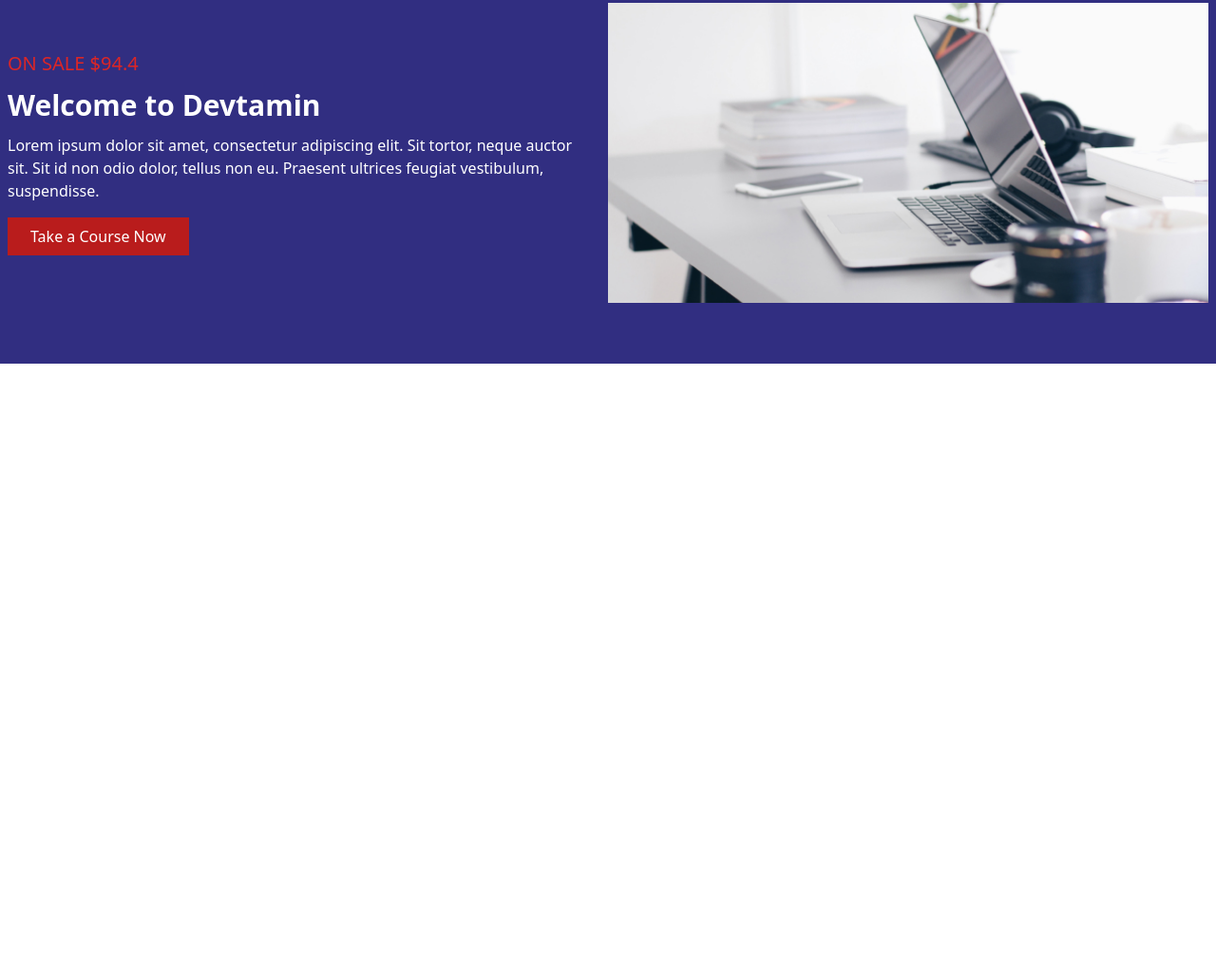
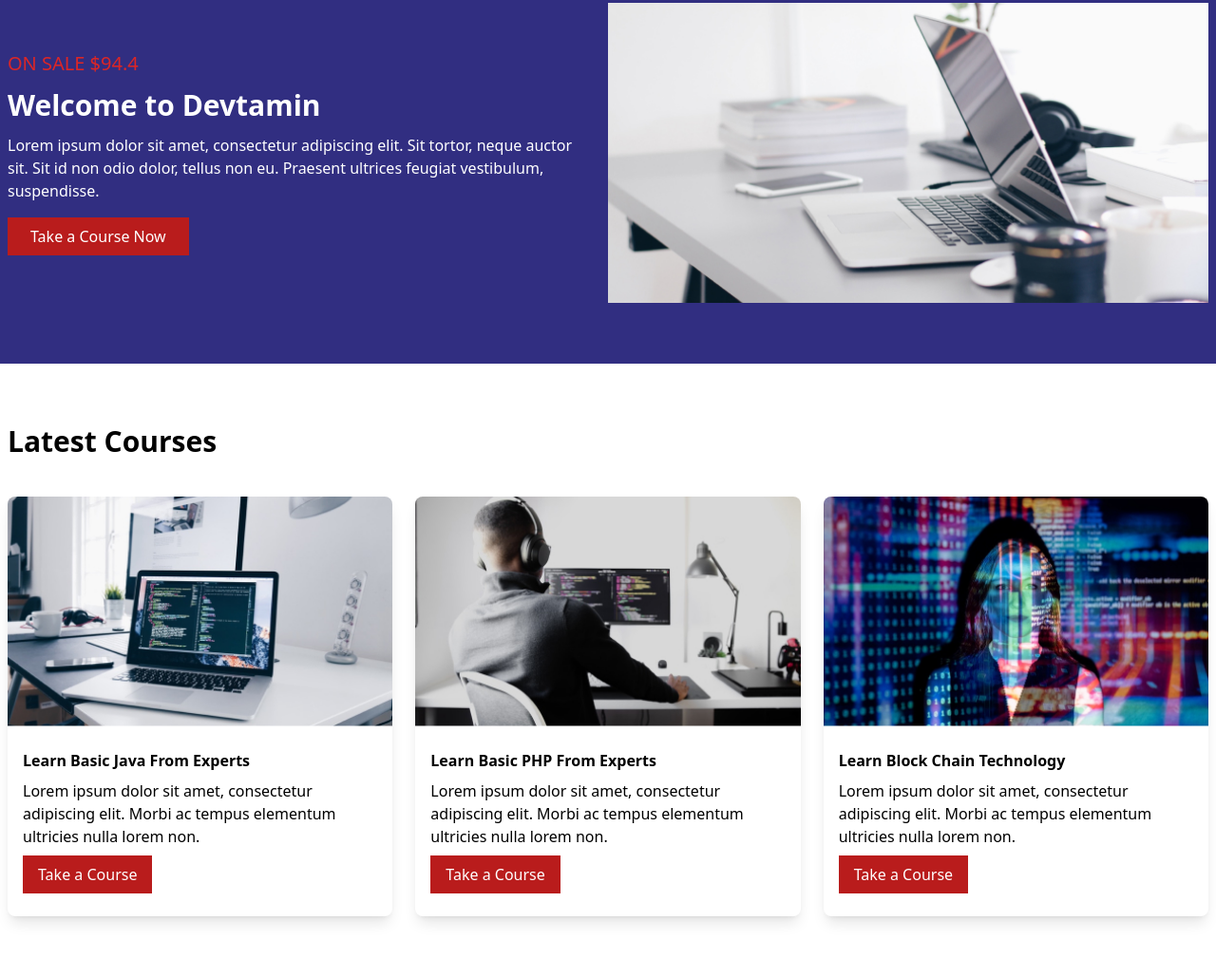
Before and after one commit to vladimirovicp/exempleHtml, a website: page tailwind/devtamin/src/index.html in a window 1280 px wide. Shown: the part 129-1158 px from the top of the page at 95% size. Before the commit the page ends 800 px from the top, so only its background shows below. Drawn offline with Linux system fonts and the light colour scheme.

Commit message:
EP.4 Create a Tailwind Card

```diff
--- a/tailwind/devtamin/src/index.html
+++ b/tailwind/devtamin/src/index.html
@@ -43,7 +43,39 @@
                 <img class="w-full" src="../img/unsplash.jpg" alt="Welcome to Devtamin">
             </div>
         </div>
+    </section>
 
+    <section id="latest-course" class="py-16">
+        <div class="container mx-auto px-2">
+            <h2 class="text-3xl font-bold mb-10">Latest Courses</h2>
+            <div class="flex gap-6">
+                <div class="w-1/3 shadow-lg rounded-lg overflow-hidden">
+                    <img class="w-full" src="../img/latest-courses-1.jpg" alt="Learn Basic Java From Experts">
+                    <div class="px-4 py-6">
+                        <h4 class="font-bold mb-2">Learn Basic Java From Experts</h4>
+                        <p class="mb-2">Lorem ipsum dolor sit amet, consectetur adipiscing elit. Morbi ac tempus elementum ultricies nulla lorem non.</p>
+                        <a href="#" class="bg-red-700 text-white inline-block px-4 py-2">Take a Course</a>
+                    </div>
+                </div>
+                <div class="w-1/3 shadow-lg rounded-lg overflow-hidden">
+                    <img class="w-full" src="../img/latest-courses-2.jpg" alt="Learn Basic PHP From Experts">
+                    <div class="px-4 py-6">
+                        <h4 class="font-bold mb-2">Learn Basic PHP From Experts</h4>
+                        <p class="mb-2">Lorem ipsum dolor sit amet, consectetur adipiscing elit. Morbi ac tempus elementum ultricies nulla lorem non.</p>
+                        <a href="#" class="bg-red-700 text-white inline-block px-4 py-2">Take a Course</a>
+                    </div>
+                </div>
+                <div class="w-1/3 shadow-lg rounded-lg overflow-hidden">
+                    <img class="w-full" src="../img/latest-courses-3.jpg" alt="Learn Block Chain Technology">
+                    <div class="px-4 py-6">
+                        <h4 class="font-bold mb-2">Learn Block Chain Technology</h4>
+                        <p class="mb-2">Lorem ipsum dolor sit amet, consectetur adipiscing elit. Morbi ac tempus elementum ultricies nulla lorem non.</p>
+                        <a href="#" class="bg-red-700 text-white inline-block px-4 py-2">Take a Course</a>
+                    </div>
+                </div>
+            </div>
+
+        </div>
     </section>
 </body>
 
```
Also changed, not shown: tailwind/devtamin/README.md, tailwind/devtamin/dist/output.css, tailwind/devtamin/img/latest-courses-1.jpg (added), tailwind/devtamin/img/latest-courses-2.jpg (added), tailwind/devtamin/img/latest-courses-3.jpg (added).
